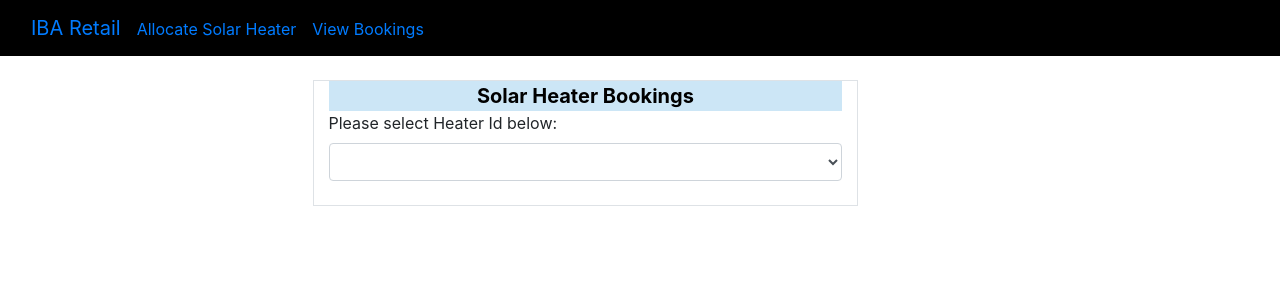
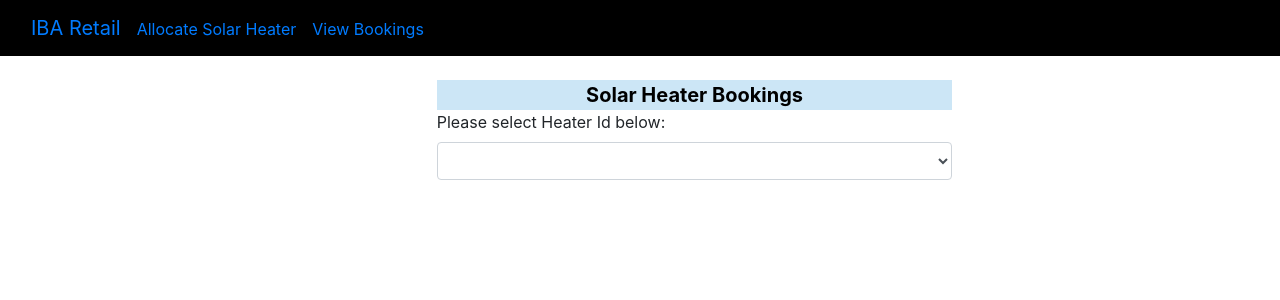
Before and after one commit to navindian/SolarHeater, an Angular app in the folder SolarHeaterUI/: page /view in a window 1280 px wide. Shown: the top 300 px of the page. Built offline with nearby package versions, Linux system fonts and the light colour scheme.

Commit message:
second commit

```diff
--- a/SolarHeaterUI/src/app/solar-allocation-list/solar-allocation-list.component.html
+++ b/SolarHeaterUI/src/app/solar-allocation-list/solar-allocation-list.component.html
@@ -1,6 +1,5 @@
 <div class="row">
-    <div class="col-md-3"></div>
-    <div class="col-md-5 col-md-offset-4 border">
+    <div class="col-md-5 offset-md-4">
         <div class="panel panel-primary">
             <div class="panel-heading">Solar Heater Bookings</div>
             <div class="panel-body">
```
